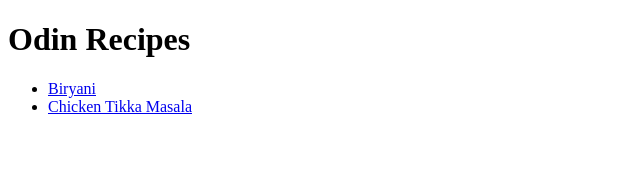
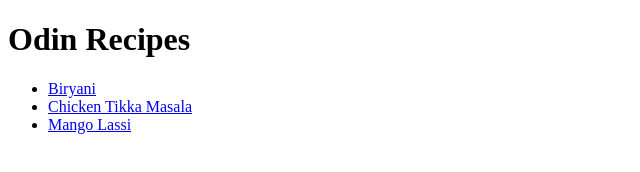
Before and after one commit to immkavin-ranks/odin-recipes, a plain HTML site: page index.html in a window 1280 px wide. Shown: the whole page, without its empty margins (0-640 px from the left). Drawn offline with Linux system fonts and the light colour scheme.

Commit message:
Link mango lassi recipe

```diff
--- a/index.html
+++ b/index.html
@@ -24,6 +24,14 @@
           >Chicken Tikka Masala</a
         >
       </li>
+      <li>
+        <a
+          href="./recipes/mango-lassi.html"
+          target="_blank"
+          rel="noopener noreferrer"
+          >Mango Lassi</a
+        >
+      </li>
     </ul>
   </body>
 </html>
```
